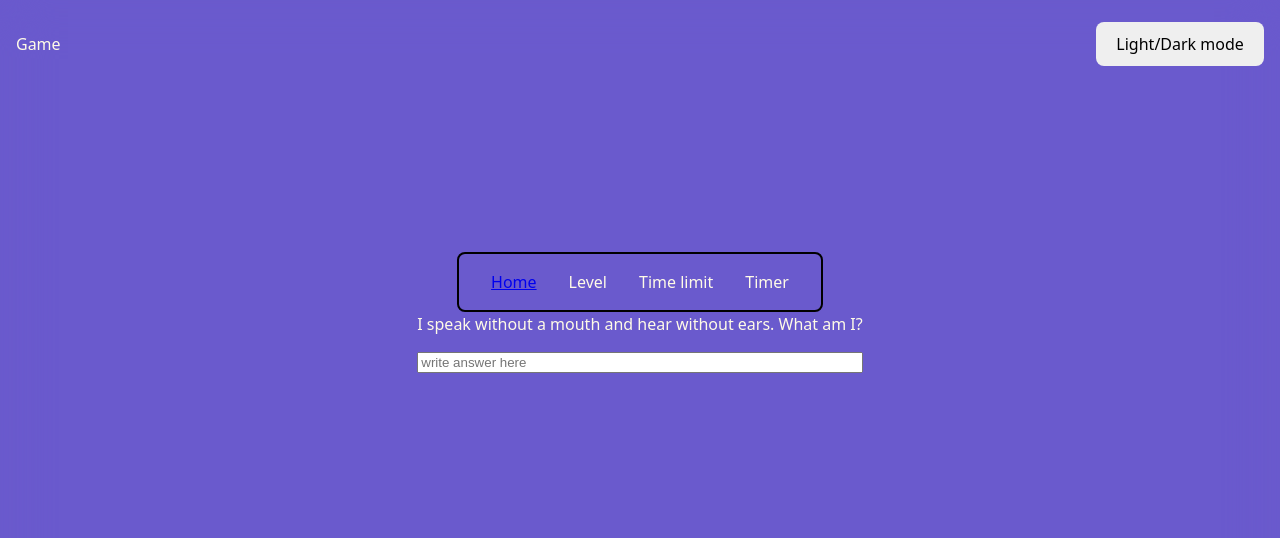
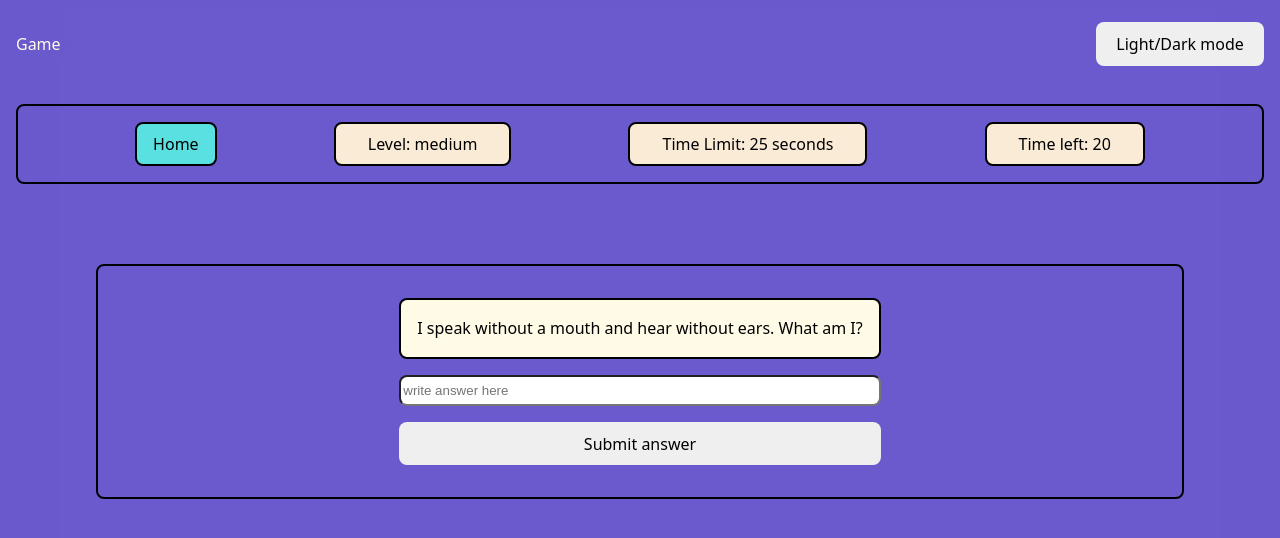
Before and after one commit to Marksalz/riddleGame-client, a React (Vite) app: page /game in a window 1280 px wide. Shown: the top 538 px of the page. Built offline with nearby package versions, Linux system fonts and the light colour scheme.

Commit message:
feat: implement Timer component and enhance Riddle component with timer functionality and improved styling

```diff
--- a/src/App.css
+++ b/src/App.css
@@ -124,11 +124,58 @@ button:focus-visible {
   border: 2px solid black;
   border-radius: 8px;
   padding: 0 2rem;
+  margin-top: 2rem;
 }
 
-.riddle{
-    display: flex;
-    flex-direction: column;
-    justify-content: space-evenly;
-    gap: 1rem;
+.riddle_info_bar_item {
+  border: 2px solid black;
+  border-radius: 8px;
+  padding: 0.5rem 2rem;
+  background-color: antiquewhite;
+  color: black;
 }
+
+.home_link {
+  background-color: #5ae0e0;
+  color: black;
+  text-decoration: none;
+  padding: 0.5em 1em;
+  border-radius: 8px;
+  transition: background-color 0.25s, color 0.25s;
+}
+.home_link:hover {
+  background-color: #483d8b;
+  color: #fffbe7;
+}
+
+.riddle {
+  display: flex;
+  flex-direction: column;
+  justify-content: space-evenly;
+  gap: 1rem;
+}
+
+.riddle_container {
+  display: flex;
+  flex-direction: column;
+  justify-content: center;
+  align-items: center;
+  margin: 5rem;
+  border: 2px solid black;
+  border-radius: 8px;
+  padding: 2rem;
+}
+
+.riddle_container input {
+  height: 25px;
+  border-radius: 8px;
+}
+
+.riddle_container label {
+  height: 25px;
+  border: 2px solid black;
+  border-radius: 8px;
+  background-color: #fffbe7;
+  color: black;
+  padding: 1rem;
+}
--- a/src/components/Riddle.tsx
+++ b/src/components/Riddle.tsx
@@ -1,26 +1,63 @@
 import { Link } from "react-router";
+import Timer from "./Timer";
+import { useState } from "react";
 
 type RiddleProps = {
   riddle: {
     taskDescription: string;
-    // add other properties if needed
+    difficulty: string;
+    timeLimit: number;
+    correctAnswer: string;
   };
 };
 
 export default function Riddle(props: RiddleProps) {
+  const [timeToSolve, setTimeToSolve] = useState(0);
+  let riddleAnswer = "";
   return (
-    <div className="container">
+    <div>
       <section className="riddle_info_bar">
-        <Link to="/">Home</Link>
-        <p>Level</p>
-        <p>Time limit</p>
-        <p>Timer</p>
+        <Link className="riddle_info_bar_item home_link" to="/">
+          Home
+        </Link>
+        <p className="riddle_info_bar_item">{`Level: ${props.riddle.difficulty}`}</p>
+        <p className="riddle_info_bar_item">{`Time Limit: ${props.riddle.timeLimit} seconds`}</p>
+        <div className="riddle_info_bar_item">
+          <Timer
+            finalTime={timeToSolve}
+            setFinalTime={setTimeToSolve}
+            timeLimit={props.riddle.timeLimit}
+          />
+        </div>
       </section>
-      <form className="riddle" action="">
-        <label htmlFor="">{props.riddle.taskDescription}</label>
-        <input type="text" name="answer" id="" placeholder="write answer here" />
-
-      </form>
+      <div className="riddle_container">
+        <form className="riddle" action="">
+          <label htmlFor="">{props.riddle.taskDescription}</label>
+          <input
+            type="text"
+            name="answer"
+            placeholder="write answer here"
+            onChange={(e) => {
+              riddleAnswer = e.target.value;
+            }}
+          />
+          <button
+            onClick={(e) => {
+              e.preventDefault();
+              if (
+                riddleAnswer.trim().toLowerCase() ===
+                props.riddle.correctAnswer.trim().toLowerCase()
+              ) {
+                alert(`Correct! Riddle solved in ${timeToSolve} seconds!`);
+              } else {
+                alert(`Incorrect! try again later`);
+              }
+            }}
+          >
+            Submit answer
+          </button>
+        </form>
+      </div>
     </div>
   );
 }
--- /dev/null
+++ b/src/components/Timer.tsx
@@ -0,0 +1,44 @@
+import { useEffect, useState } from "react";
+
+export default function Timer(props: {
+  timeLimit: number;
+  finalTime: number;
+  setFinalTime: React.Dispatch<React.SetStateAction<number>>;
+}) {
+  const [timeLeft, setTimeLeft] = useState(props.timeLimit);
+  const [isOvertime, setIsOvertime] = useState(false);
+
+  useEffect(() => {
+    const timer = setInterval(() => {
+      props.setFinalTime((finalTime) => {
+        const updatedTime = finalTime + 1;
+        return updatedTime;
+      });
+
+      setTimeLeft((t) => {
+        if (!isOvertime) {
+          if (t > 0) {
+            return t - 1;
+          } else {
+            setIsOvertime(true);
+            return 1;
+          }
+        } else {
+          return t + 1;
+        }
+      });
+    }, 1000);
+
+    return () => clearInterval(timer);
+  }, [isOvertime]);
+
+  return (
+    <div>
+      {!isOvertime ? (
+        <span>Time left: {timeLeft}</span>
+      ) : (
+        <span>Overtime: +{timeLeft}</span>
+      )}
+    </div>
+  );
+}
```
